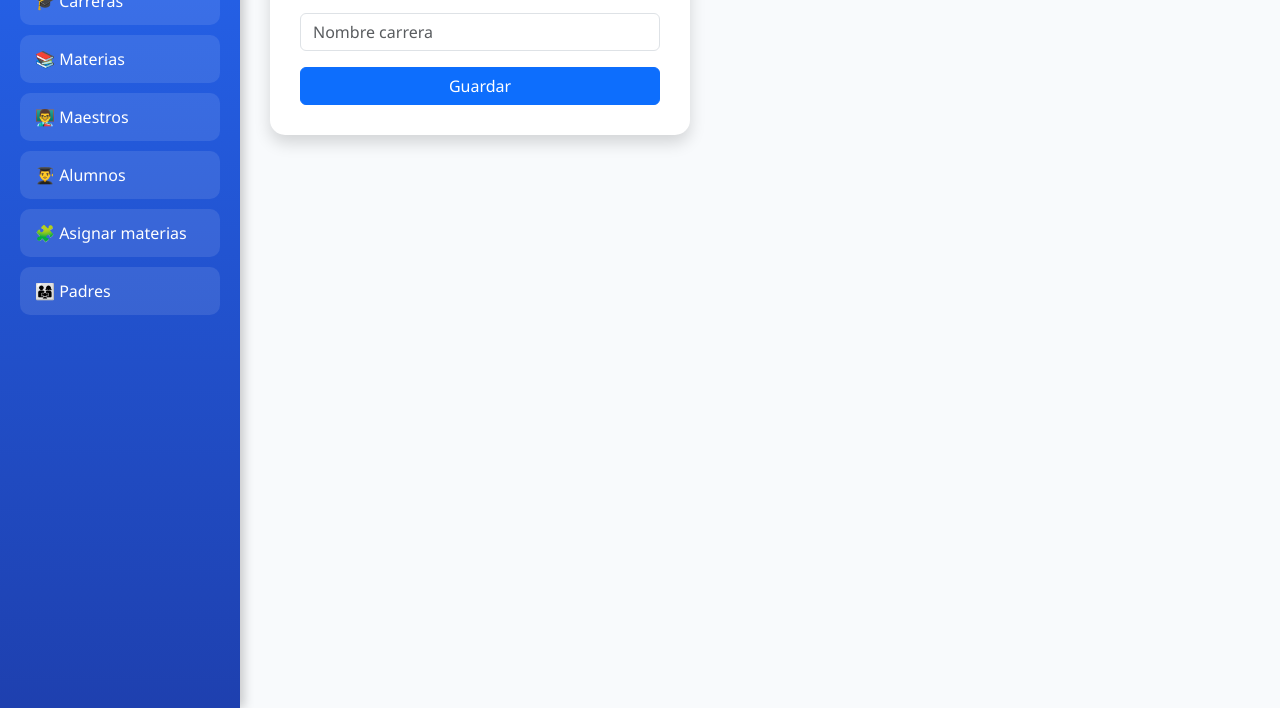
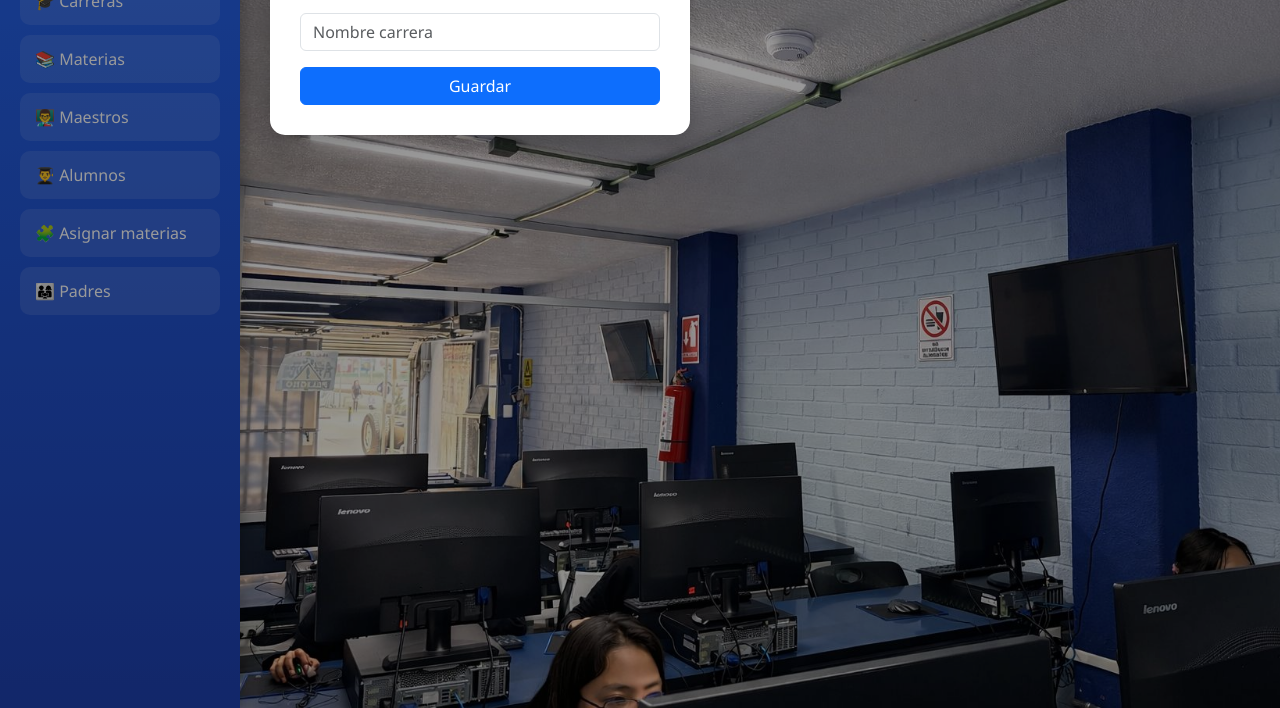
Before and after one commit to Omar120916/plataforma, a website: page public/dashboard.html in a window 1280 px wide. Shown: the part 92-800 px from the top of the page. Drawn offline with nearby package versions, Linux system fonts and the light colour scheme; sample sign-in values are in the browser's storage.

Commit message:
ya valio 94

```diff
--- a/public/dashboard.html
+++ b/public/dashboard.html
@@ -102,6 +102,33 @@ body {
     .card-form {
         max-width: 100%;
     }
+}
+
+/* 🖼️ FONDO DINÁMICO */
+.main {
+    margin-left: 240px;
+    padding: 30px;
+    min-height: 100vh;
+
+    background-size: cover;
+    background-position: center;
+    background-repeat: no-repeat;
+}
+
+/* 🔥 CAPA OSCURA PARA QUE SE LEA BIEN */
+.main::before {
+    content: "";
+    position: absolute;
+    inset: 0;
+    background: rgba(0,0,0,0.4);
+    z-index: 0;
+}
+
+/* 🧊 FORM ENCIMA */
+.card-form {
+    position: relative;
+    z-index: 1;
+    backdrop-filter: blur(10px);
 }
 </style>
 </head>
@@ -224,6 +251,10 @@ function formPadre() {
     `
 }
 
+function cambiarFondo(img) {
+    document.querySelector('.main').style.backgroundImage = `url('/img/${img}')`
+}
+
 // =======================
 // VISTAS
 // =======================
@@ -231,16 +262,24 @@ function formPadre() {
 function mostrar(tipo) {
     const cont = document.getElementById('contenido')
 
-    if (tipo === 'carrera') cont.innerHTML = formCarrera()
+    if (tipo === 'carrera') {
+        cambiarFondo('fondo1.jpeg')
+        cont.innerHTML = formCarrera()
+    }
 
-    if (tipo === 'maestro') cont.innerHTML = formMaestro()
+    if (tipo === 'maestro') {
+        cambiarFondo('fondo2.jpeg')
+        cont.innerHTML = formMaestro()
+    }
 
     if (tipo === 'alumno') {
+        cambiarFondo('fondo3.jpeg')
         cont.innerHTML = formAlumno()
         setTimeout(() => cargarCarrerasAlumno(), 100)
     }
 
     if (tipo === 'materia') {
+        cambiarFondo('fondo4.jpeg')
         cont.innerHTML = formMateria()
         setTimeout(() => {
             cargarCarrerasMateria()
@@ -249,6 +288,7 @@ function mostrar(tipo) {
     }
 
     if (tipo === 'asignar') {
+        cambiarFondo('fondo2.jpeg')
         cont.innerHTML = formAsignar()
         setTimeout(() => {
             cargarAlumnos()
@@ -257,9 +297,11 @@ function mostrar(tipo) {
     }
 
     if (tipo === 'padre') {
+        cambiarFondo('fondo3.jpeg')
         cont.innerHTML = formPadre()
         setTimeout(() => cargarAlumnosSelect(), 100)
     }
+
 
     const sidebar = document.querySelector('.sidebar')
     if (sidebar) sidebar.classList.remove('active')
```
